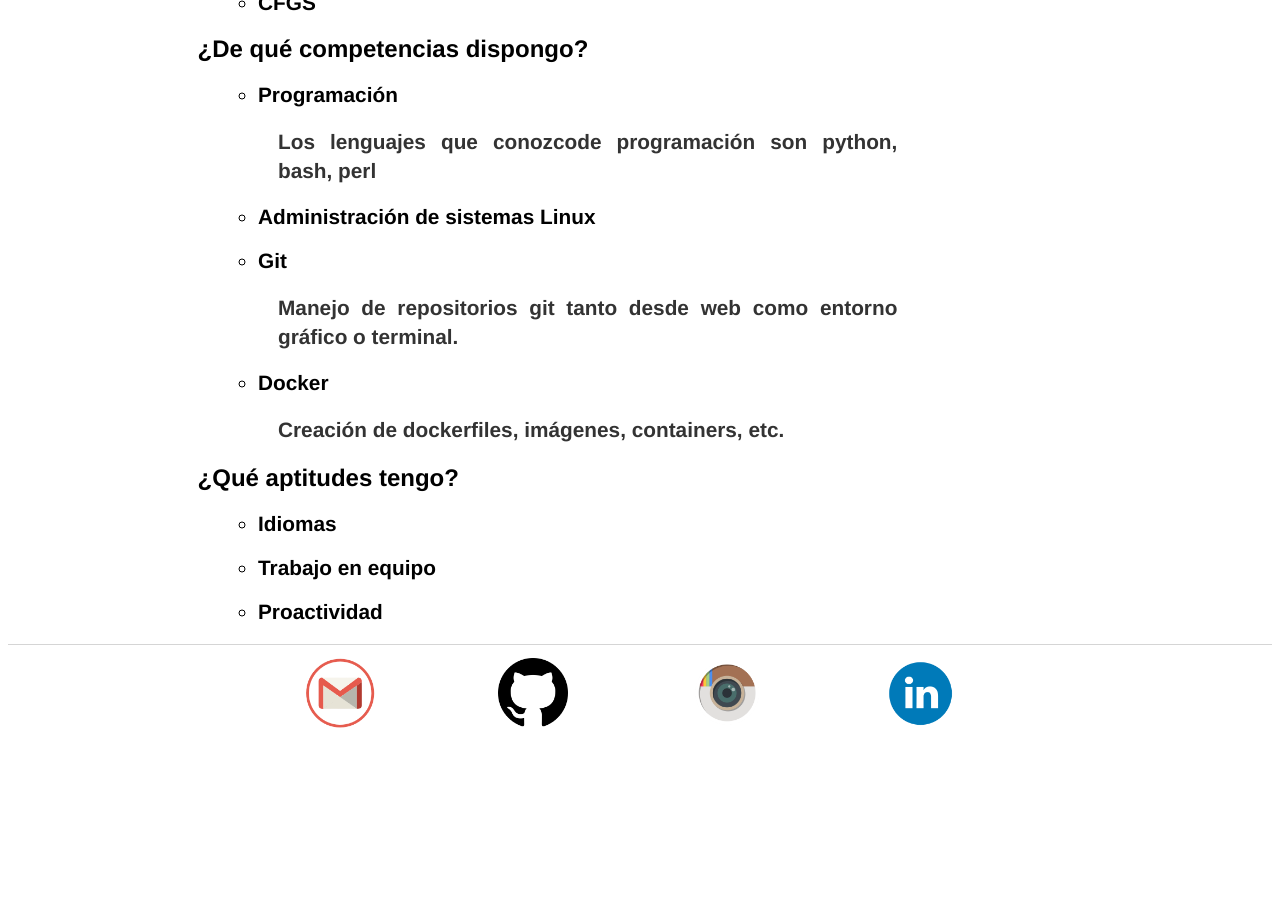
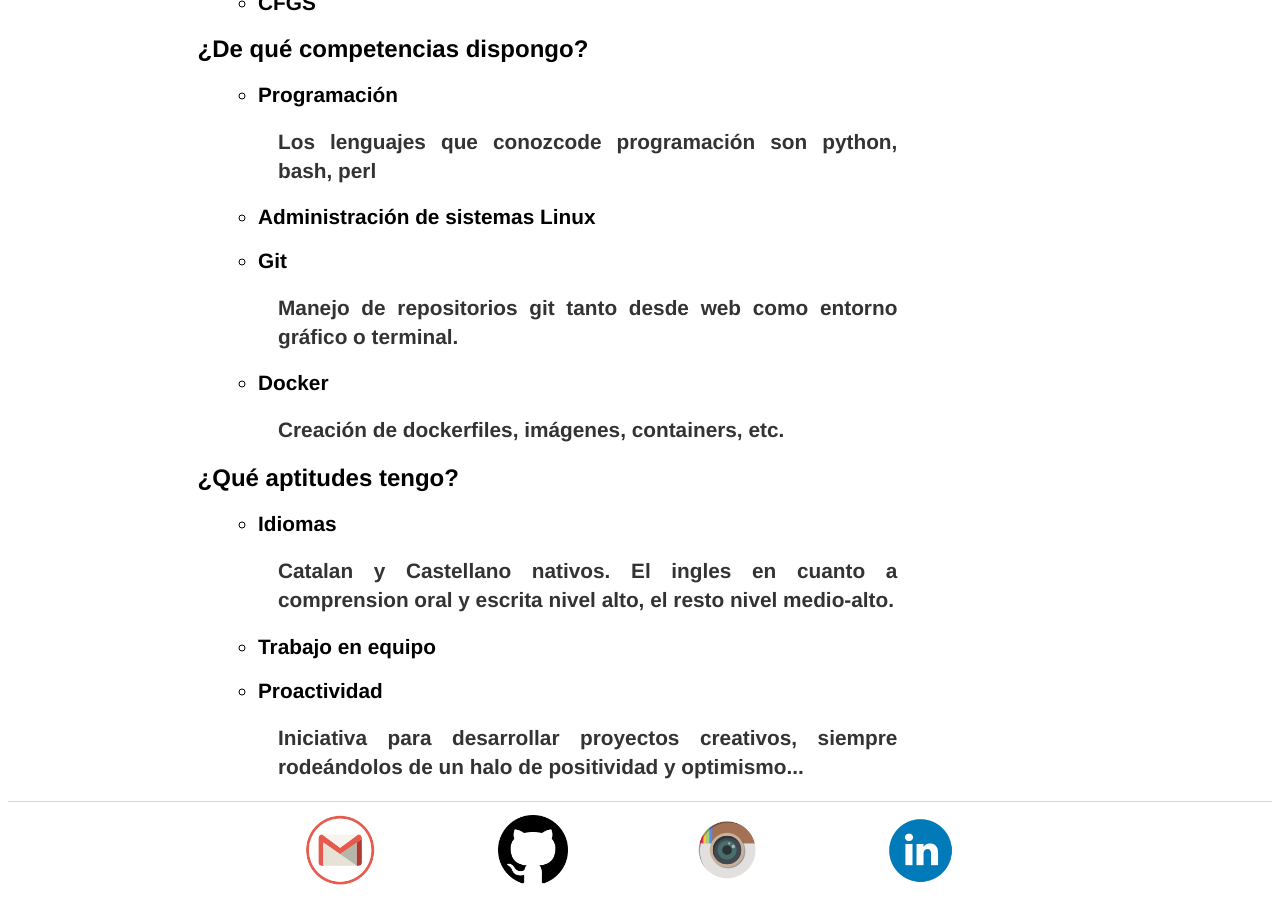
Before and after one commit to isx47590131/isx47590131.github.io, a Jekyll site: the page built from cv/index.html, in a window 1280 px wide and 900 px high, scrolled down 659 px. Built offline with Jekyll 4.4.1, drawn with Linux system fonts in a browser that asks for light colours; before the commit the page ends 1403 px from its top, so only the background shows below that.

Commit message:
Update index.html

```diff
--- a/cv/index.html
+++ b/cv/index.html
@@ -33,7 +33,9 @@ title: CV Arnau Esteban
 	</ul>
 		<h3 id="Aptitudes">¿Qué aptitudes tengo?</h3>
 	<ul class="aptitudes">
-		<li>Idiomas</li>
+		<li>Idiomas<p>Catalan y Castellano nativos. El ingles en cuanto a comprension oral y escrita nivel alto, el
+			resto nivel medio-alto. </p></li>
 		<li>Trabajo en equipo</li>
-		<li>Proactividad</li>
+		<li>Proactividad <p>Iniciativa para desarrollar proyectos creativos, siempre rodeándolos de un halo de positividad
+			y optimismo...</p></li>
 	</ul>
```
